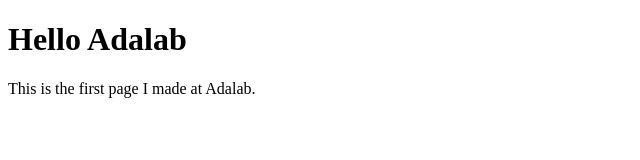
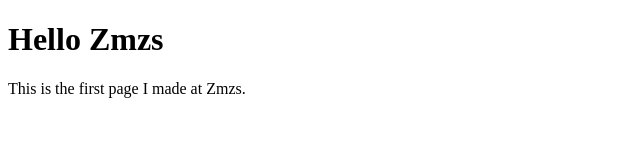
Before and after one commit to zmz97/zmz97.github.io, a plain HTML site: page index.html in a window 1280 px wide. Shown: the full height of the page, 0-640 px from the left. Drawn offline with Linux system fonts and the light colour scheme.

Commit message:
Update index.html

```diff
--- a/index.html
+++ b/index.html
@@ -8,8 +8,8 @@
 </head>
 
 <body>
-<h1>Hello Adalab</h1>
-<p>This is the first page I made at Adalab.</p>
+<h1>Hello Zmzs</h1>
+<p>This is the first page I made at Zmzs.</p>
 </body>
 
 </html>
```
